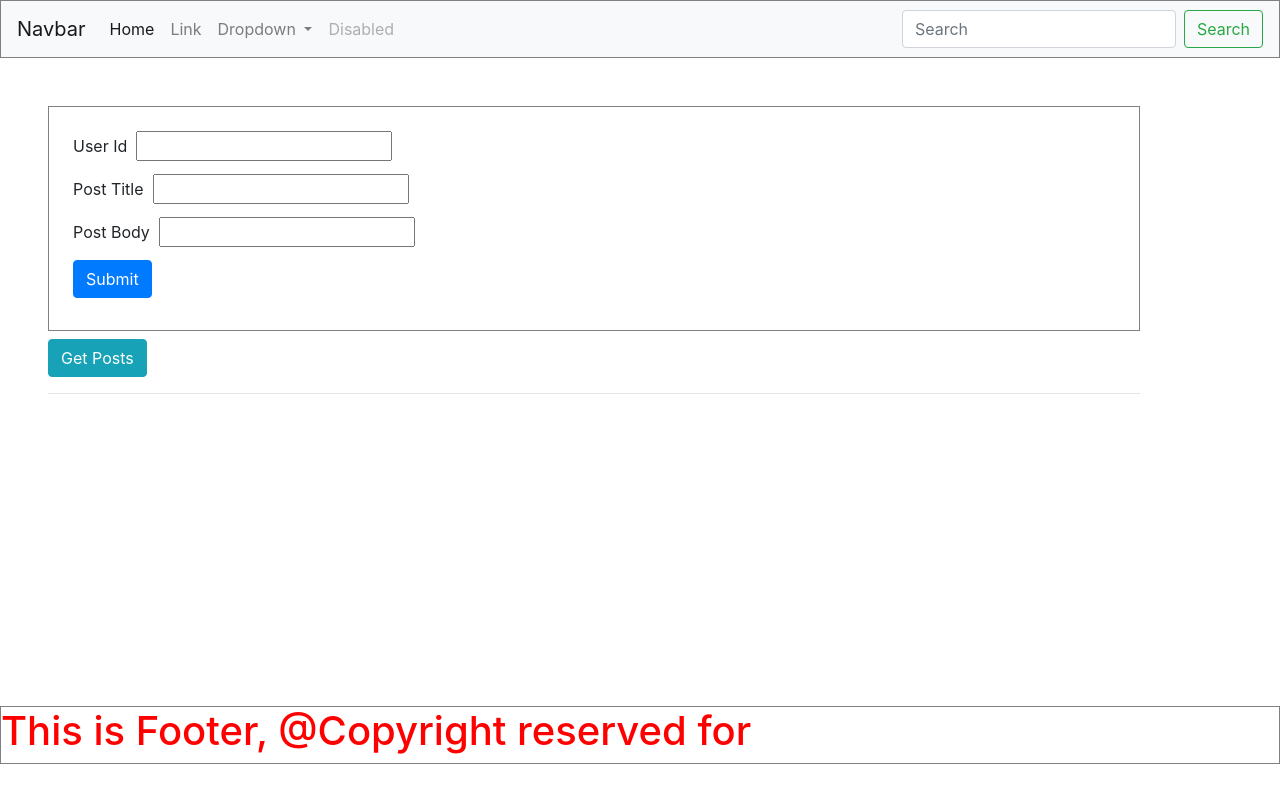
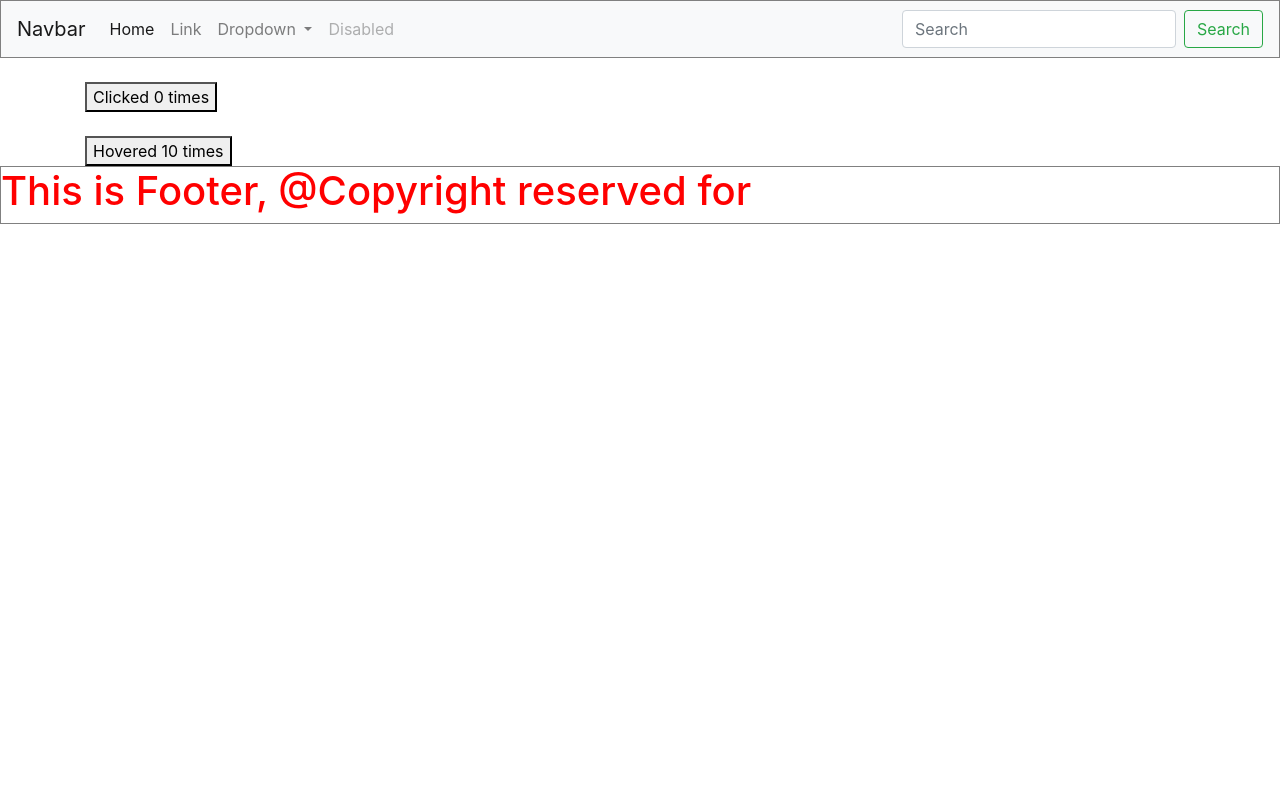
Before and after one commit to zunaidmiah/vue, a Vue app: page / in a window 1280 px wide. Built offline with nearby package versions, Linux system fonts and the light colour scheme.

Commit message:
add mixins feature on vue

```diff
--- /dev/null
+++ b/src/AppMixins.vue
@@ -0,0 +1,34 @@
+<template>
+    <Header/>
+    <Mixins1/>
+    <Mixins2/>
+    <Footer/>
+</template>
+<script>
+import Header from './Components/main/header.vue'
+import Footer from './Components/main/footer.vue'
+import Mixins1 from './Components/mixins/mixins1.vue'
+import Mixins2 from './Components/mixins/mixins2.vue'
+export default {
+    data(){
+        return{
+            count: 0
+        }
+    },
+    methods:{
+        IncremnetClickNumber(){
+            this.count += 1;
+        }
+
+    },
+    components:{
+        Header,
+        Footer,
+        Mixins1,
+        Mixins2,
+    }
+}
+</script>
+<style>
+
+</style>
--- /dev/null
+++ b/src/Components/mixins/mixins1.vue
@@ -0,0 +1,26 @@
+<template>
+    <div class="container mt-4">
+        <button @click="IncremnetClickNumber">Clicked {{ count }} times</button>
+    </div>
+</template>
+<script>
+import Mixins from '../../mixins.js'
+export default {
+    data(){
+        return{
+
+        }
+    },
+    mixins:[Mixins],
+    methods:{
+
+
+    },
+    components:{
+
+    }
+}
+</script>
+<style>
+
+</style>
--- /dev/null
+++ b/src/Components/mixins/mixins2.vue
@@ -0,0 +1,28 @@
+<template>
+    <div class="container mt-4">
+        <button @mouseover="IncremnetClickNumber">Hovered {{ count }} times</button>
+    </div>
+</template>
+<script>
+import Mixins from '../../mixins.js'
+export default {
+    data(){
+        return{
+            count:10,
+        }
+    },
+    mixins:[Mixins],
+    methods:{
+        IncremnetClickNumber(){
+            this.count += 5;
+        }
+
+    },
+    components:{
+
+    }
+}
+</script>
+<style>
+
+</style>
--- a/src/main.js
+++ b/src/main.js
@@ -1,7 +1,8 @@
 import { createApp } from 'vue'
 // import App from './App.vue'
 // import App from './App1.vue'
-import App from './AppHttp.vue'
+// import App from './AppHttp.vue'
+import App from './AppMixins.vue'
 
 import './assets/main.css'
 
--- /dev/null
+++ b/src/mixins.js
@@ -0,0 +1,12 @@
+export default{
+    data(){
+        return{
+            count: 0
+        }
+    },
+    methods: {
+        IncremnetClickNumber(){
+            this.count += 1;
+        }
+    },
+}
```
